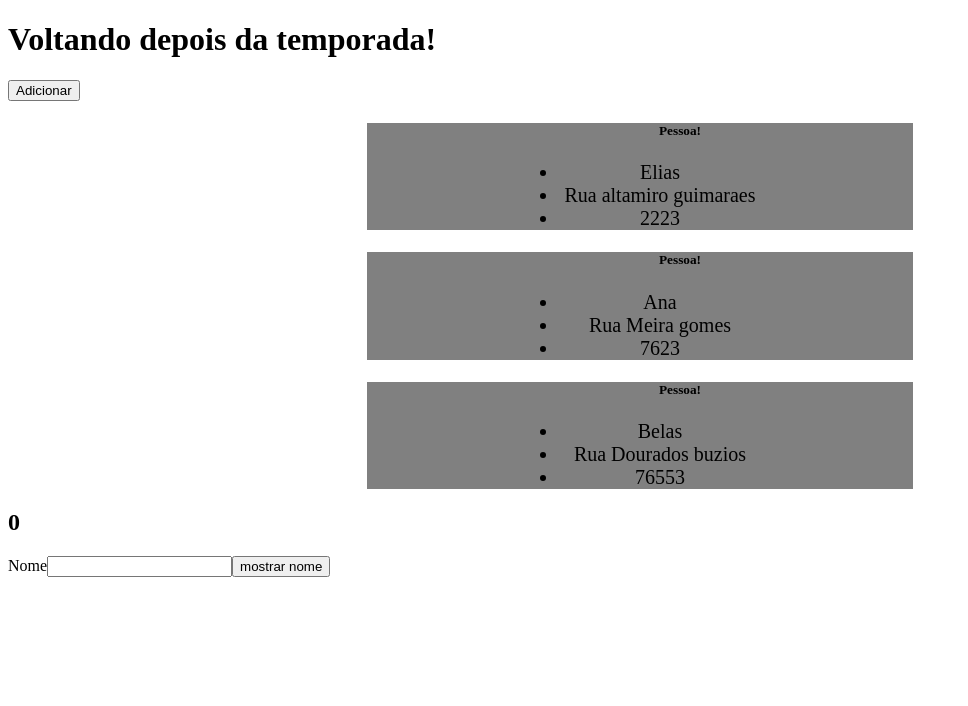
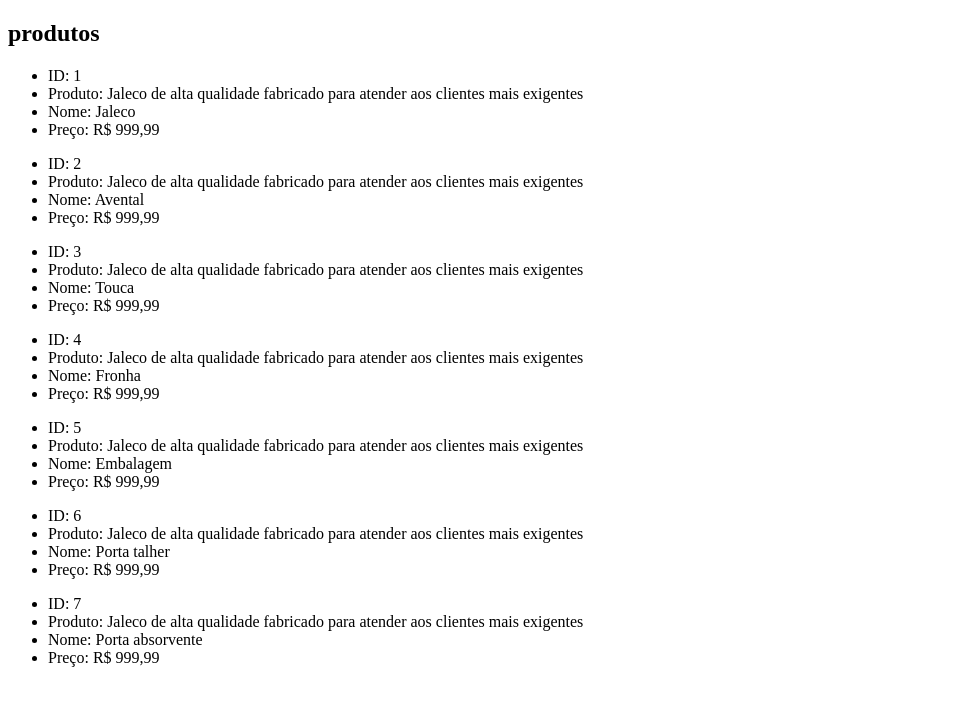
Before and after one commit to eliassouza93/conhecimentos1, a React (Create React App) app: page / in a window 1280 px wide. Shown: the top 706 px of the page, without its empty margins (0-968 px from the left). Built offline with nearby package versions, Linux system fonts and the light colour scheme.

Commit message:
produtosJson

```diff
--- a/src/componentes1/Volta/index.tsx
+++ b/src/componentes1/Volta/index.tsx
@@ -1,59 +1,23 @@
-
-import { useState } from "react"
-import Lista from "./Lista"
+import produtos from './produtos.json'
 
 
 export default function VoltaInicio() {
 
-    const [conta, setConta] = useState(0)
-
-    function contador() {
-        setConta(conta + 1)
-    }
-
-    const Pessoas = [
-        {
-            nome: 'Elias',
-            endereco: 'Rua altamiro guimaraes',
-            numero: 2223
-
-        }, {
-            nome: 'Ana',
-            endereco: 'Rua Meira gomes',
-            numero: 7623
-
-        }, {
-            nome: 'Belas',
-            endereco: 'Rua Dourados buzios',
-            numero: 76553
-
-        }
-    ]
-
-    const [nome, setNome] = useState('')
-    const [guarda, setGuarda] = useState('')
-
-    function mostrar() {
-        setGuarda(nome)
-
-
-    }
-
-
     return (
         <div>
-            <h1>Voltando depois da temporada!</h1>
+            <h2>produtos</h2>
 
-            <button onClick={contador}>Adicionar</button>
+            {produtos.map((produto) => (
+                <div key={produto.id}>
+                    <ul>
+                        <li>ID: {produto.id} </li>
+                        <li >Produto: {produto.description}</li>
+                        <li >Nome: {produto.name}</li>
+                        <li >Preço: {produto.price}</li>
+                    </ul>
 
-            <Lista setPessoas={Pessoas} />
-
-            <h2> {conta} </h2>
-            <label htmlFor="Nome">Nome</label>
-            <input type="text" onChange={(e) => setNome(e.target.value)} />
-
-            <button onClick={mostrar}>mostrar nome</button>
-            <h1>{guarda}</h1>
+                </div>
+            ))}
         </div>
     )
 }
--- /dev/null
+++ b/src/componentes1/Volta/produtos.json
@@ -0,0 +1,51 @@
+[
+    {
+       "id":1,
+       "name":"Jaleco",
+       "description":"Jaleco de alta qualidade fabricado para atender aos clientes mais exigentes",
+       "price":"R$ 999,99",
+       "available":true
+    },
+    {
+       "id":2,
+       "name":"Avental",
+       "description":"Jaleco de alta qualidade fabricado para atender aos clientes mais exigentes",
+       "price":"R$ 999,99",
+       "available":true
+    },
+    {
+       "id":3,
+       "name":"Touca",
+       "description":"Jaleco de alta qualidade fabricado para atender aos clientes mais exigentes",
+       "price":"R$ 999,99",
+       "available":true
+    },
+    {
+       "id":4,
+       "name":"Fronha",
+       "description":"Jaleco de alta qualidade fabricado para atender aos clientes mais exigentes",
+       "price":"R$ 999,99",
+       "available":true
+    },
+    {
+       "id":5,
+       "name":"Embalagem",
+       "description":"Jaleco de alta qualidade fabricado para atender aos clientes mais exigentes",
+       "price":"R$ 999,99",
+       "available":true
+    },
+    {
+       "id":6,
+       "name":"Porta talher",
+       "description":"Jaleco de alta qualidade fabricado para atender aos clientes mais exigentes",
+       "price":"R$ 999,99",
+       "available":true
+    },
+    {
+       "id":7,
+       "name":"Porta absorvente",
+       "description":"Jaleco de alta qualidade fabricado para atender aos clientes mais exigentes",
+       "price":"R$ 999,99",
+       "available":true
+    }
+ ]
```
